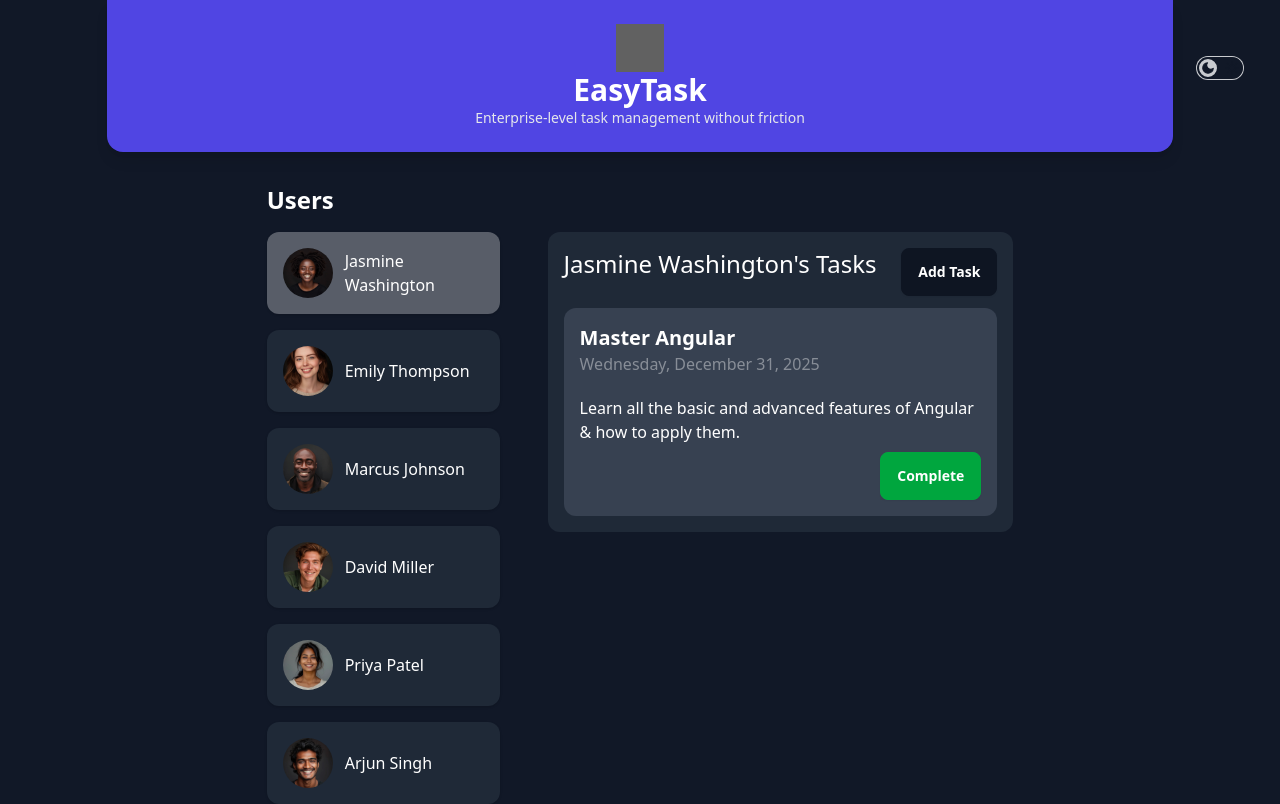
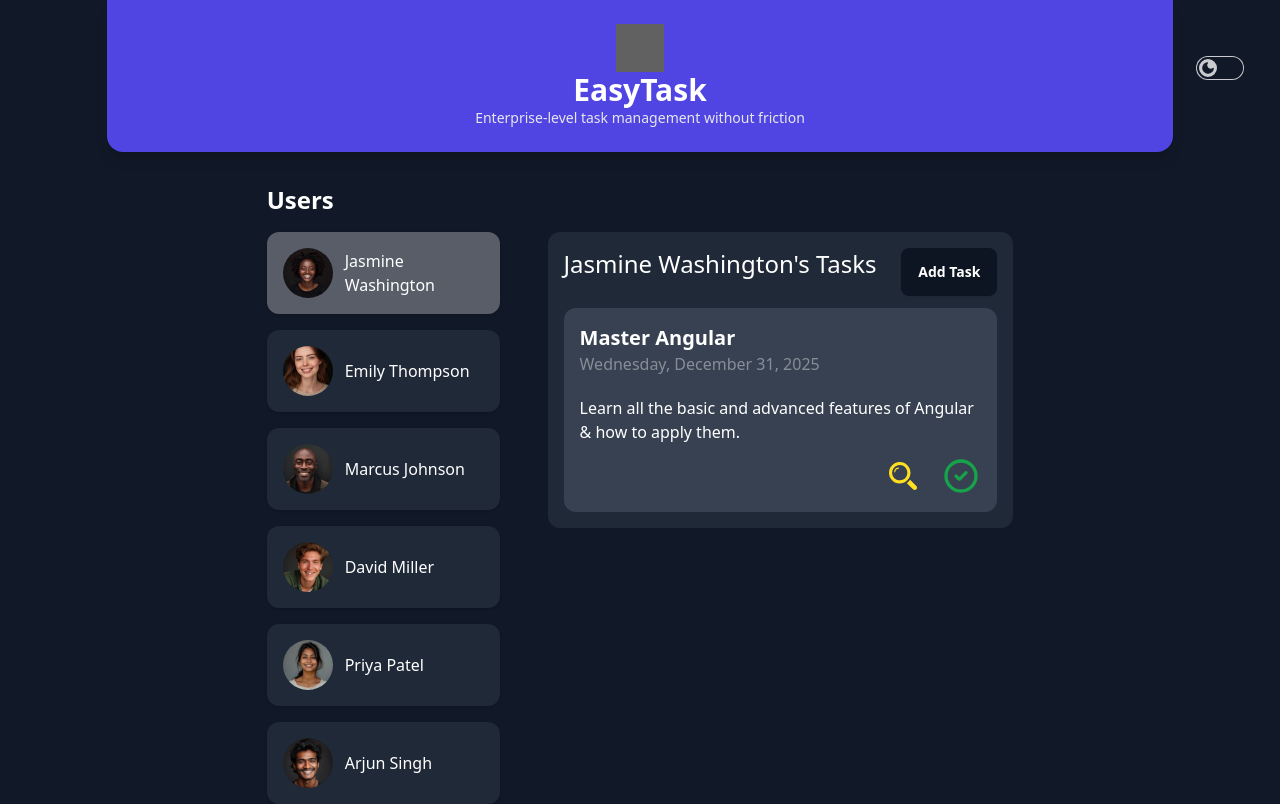
Before and after one commit to xSaraKemily/task-flow, an Angular app: page / in a window 1280 px wide. Both pictures are taken after a click on the element "Jasmine Washington". Built offline with nearby package versions, Linux system fonts and the light colour scheme; grey boxes are pictures that could not be loaded.

Commit message:
feat(Task): changed buttons to icons

```diff
--- a/src/app/tasks/task/task.component.html
+++ b/src/app/tasks/task/task.component.html
@@ -1,13 +1,27 @@
-<article class="bg-secondary rounded-xl p-4 gap-2 flex flex-col">
+<article class="bg-secondary rounded-xl p-4 gap-3 flex flex-col">
   <div class="flex flex-col">
     <h2 class="text-xl font-bold text-primary-content">{{ task.title }}</h2>
 
     <p class="text-primary-content/40">{{ task.due_date | date:'fullDate' }}</p>
 
-    <p class="mt-5 text-primary-content">{{ task.summary }}</p>
+      <p class="mt-5 text-primary-content">{{ task.summary | truncate:330 }}</p>
   </div>
 
-    <button class="btn btn-success flex self-end" (click)="tasksService.deleteTask(task.id!)">
-        Complete
-    </button>
+   <div class="flex self-end gap-6 items-center">
+      <img
+        class="h-7 w-7 hover:opacity-60 cursor-pointer"
+        src="assets/magnifying-glass.svg"
+        alt="Illustration"
+        title="View Task"
+        (click)="onViewTask.emit(task)"
+      />
+
+      <img
+        class="h-10 w-10 hover:opacity-60 cursor-pointer"
+        src="assets/check.svg"
+        alt="Illustration"
+        title="Complete Task"
+        (click)="completeTask()"
+    />
+   </div>
 </article>
--- a/src/app/tasks/task/task.component.ts
+++ b/src/app/tasks/task/task.component.ts
@@ -1,16 +1,25 @@
-import { Component, EventEmitter, Input, Output } from '@angular/core';
+import { ChangeDetectorRef, Component, EventEmitter, Input, Output } from '@angular/core';
 import { TaskInterFace } from '../../resources/tasks/task.model';
-import { DatePipe } from '@angular/common';
+import { CommonModule, DatePipe } from '@angular/common';
 import { TasksService } from '../tasks.service';
+import { TruncateTextPipe } from '../../pipes/truncate-text.pipe';
 
 
 @Component({
   selector: 'app-task',
-  imports: [DatePipe],
+  imports: [DatePipe, TruncateTextPipe, CommonModule],
   templateUrl: './task.component.html',
 })
 export class TaskComponent {
   @Input({required: true}) public task!: TaskInterFace;
 
+  @Output() public onViewTask: EventEmitter<TaskInterFace> = new EventEmitter();
+  @Output() public onCompleteTask: EventEmitter<TaskInterFace> = new EventEmitter();
+
   public constructor(public tasksService: TasksService) {}
+
+  public completeTask(): void {
+    this.tasksService.deleteTask(this.task.id!);
+    this.onCompleteTask.emit();
+  }
 }
```
